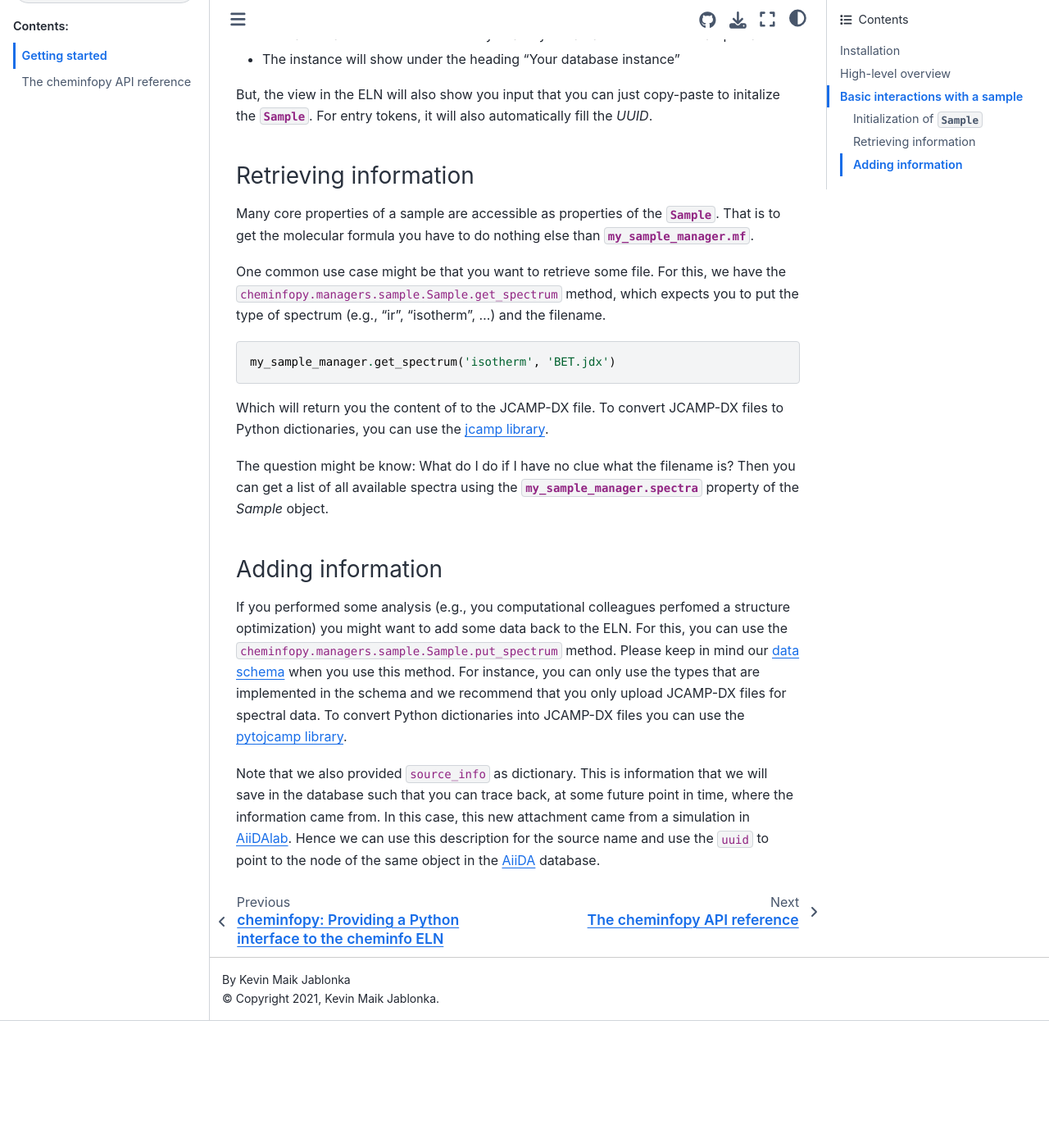
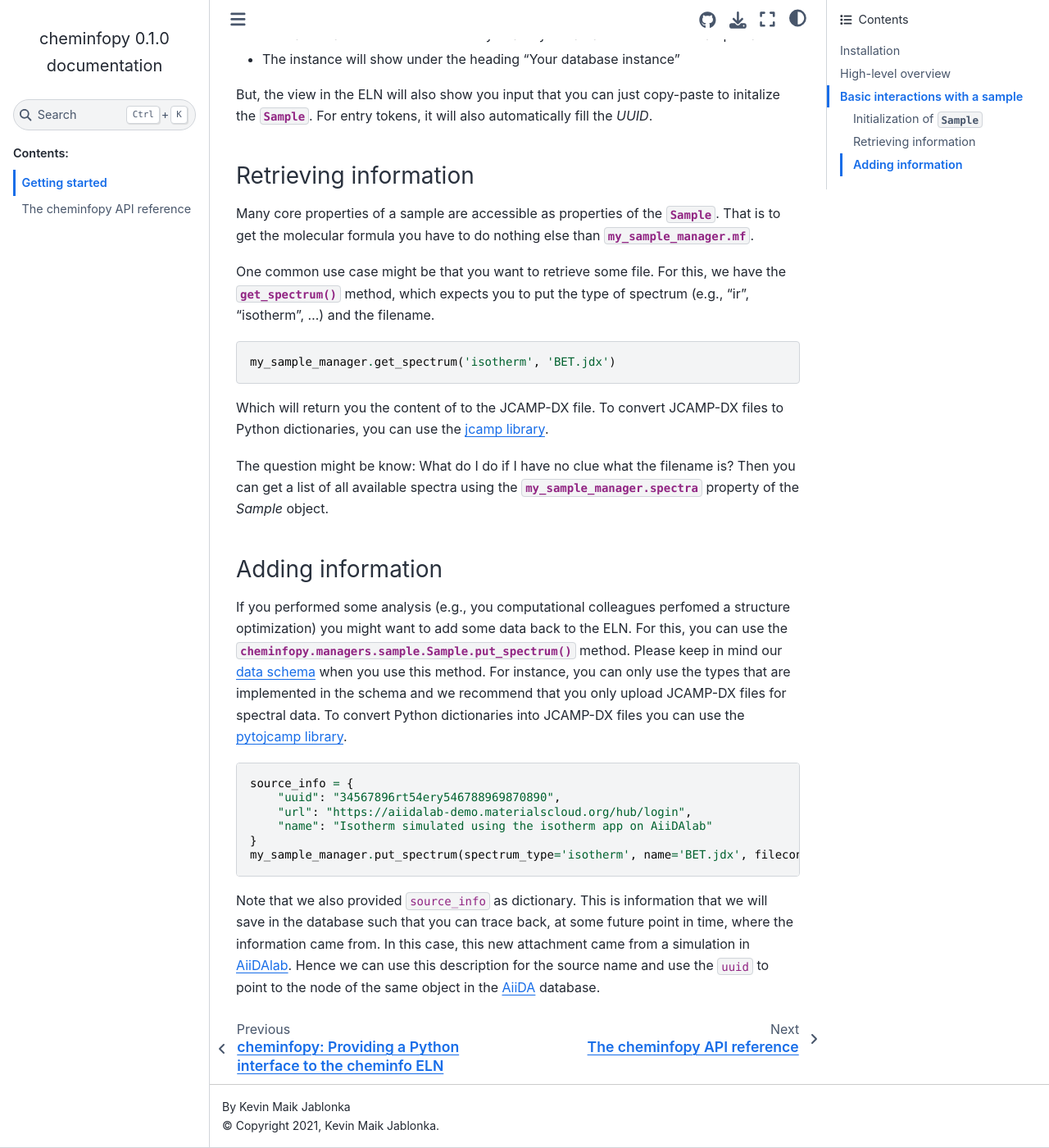
Before and after one commit to cheminfo-py/cheminfopy, a Sphinx documentation site: the page built from docs/source/getting_started.rst, in a window 1280 px wide and 1400 px high, scrolled down 1900 px. Shown: the whole window at 82% size. Built offline with Sphinx 7.4.7 and the Sphinx Book theme 1.1.4, drawn with Linux system fonts in a browser that asks for light colours; cross-references to code outside the pages are shown as plain code; the version number is read from the project's files by our own code; before the commit the page ends 3145 px from its top, so only the background shows below that; some of the changed lines change nothing that is shown.

Commit message:
docs: fixing docs build

```diff
--- a/docs/source/getting_started.rst
+++ b/docs/source/getting_started.rst
@@ -71,7 +71,7 @@
 Many core properties of a sample are accessible as properties of the :py:class:`~cheminfopy.managers.sample.Sample`.
 That is to get the molecular formula you have to do nothing else than :py:attr:`my_sample_manager.mf`.
 
-One common use case might be that you want to retrieve some file. For this, we have the :py:method:`~cheminfopy.managers.sample.Sample.get_spectrum` method, which expects you to put the type of spectrum (e.g., "ir", "isotherm", ...) and the filename.
+One common use case might be that you want to retrieve some file. For this, we have the :py:meth:`~cheminfopy.managers.sample.Sample.get_spectrum` method, which expects you to put the type of spectrum (e.g., "ir", "isotherm", ...) and the filename.
 
 .. code-block:: python
 
@@ -85,16 +85,17 @@
 ..........................
 
 If you performed some analysis (e.g., you computational colleagues perfomed a structure optimization) you might want to add some data back to the ELN.
-For this, you can use the :py:method:`cheminfopy.managers.sample.Sample.put_spectrum` method. Please keep in mind our `data schema <https://cheminfo.github.io/data_schema/>`_ when you use this method. For instance, you can only use the types that are implemented in the schema and we recommend that you only upload JCAMP-DX files for spectral data.
+For this, you can use the :py:meth:`cheminfopy.managers.sample.Sample.put_spectrum` method. Please keep in mind our `data schema <https://cheminfo.github.io/data_schema/>`_ when you use this method. For instance, you can only use the types that are implemented in the schema and we recommend that you only upload JCAMP-DX files for spectral data.
 To convert Python dictionaries into JCAMP-DX files you can use the `pytojcamp library <https://github.com/cheminfo-py/pytojcamp>`_.
 
 
 .. code-block:: python
+
     source_info = {
         "uuid": "34567896rt54ery546788969870890",
         "url": "https://aiidalab-demo.materialscloud.org/hub/login",
         "name": "Isotherm simulated using the isotherm app on AiiDAlab"
     }
-    my_sample_manager.put_spectrum(spectrum_type='isotherm', name='BET.jdx', filecontent=<your_file_content>, source_info=source_info)
+    my_sample_manager.put_spectrum(spectrum_type='isotherm', name='BET.jdx', filecontent='<your_file_content>', source_info=source_info)
 
 Note that we also provided :code:`source_info` as dictionary. This is information that we will save in the database such that you can trace back, at some future point in time, where the information came from. In this case, this new attachment came from a simulation in `AiiDAlab <https://www.materialscloud.org/work/aiidalab>`_. Hence we can use this description for the source name and use the :code:`uuid` to point to the node of the same object in the `AiiDA <https://www.aiida.net/events/>`_ database.
```
